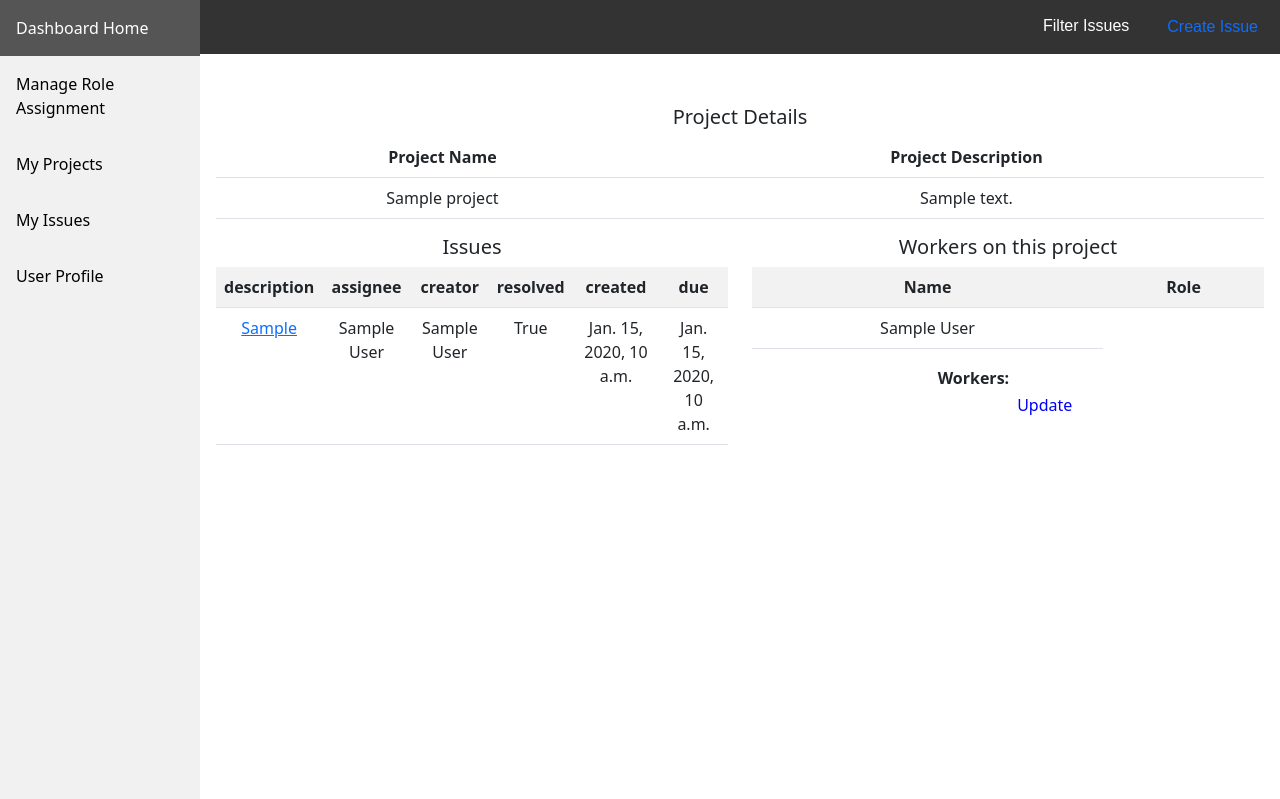
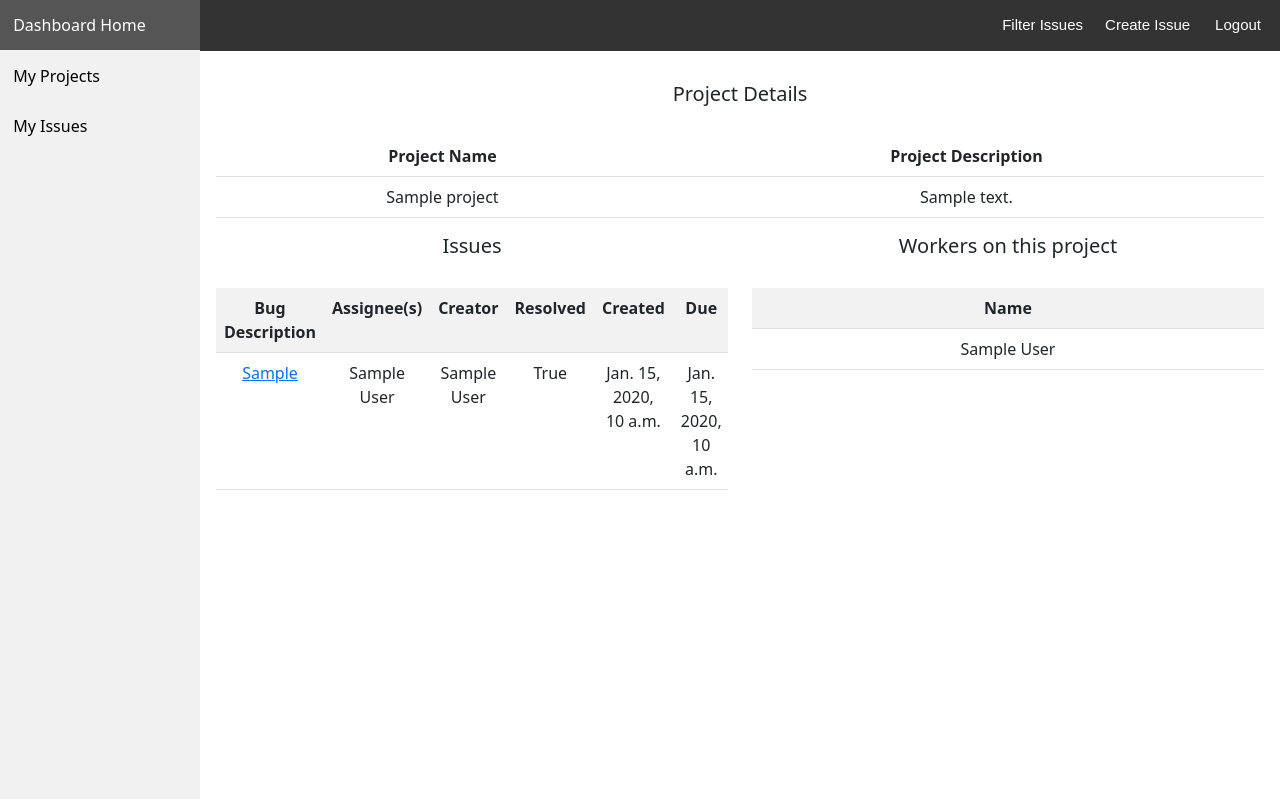
Before and after one commit to ccatherinee/bugtracker, a Django app: page /1/ in a window 1280 px wide. Shown: the top 799 px of the page. Run offline with Django 4.2, Linux system fonts and the light colour scheme; tables that the repository leaves empty hold one stand-in row (values such as "Sample post"); some libraries are stand-ins or nearby versions.

Commit message:
basis ui/ux done

```diff
--- a/core/forms.py
+++ b/core/forms.py
@@ -54,31 +54,30 @@ class IssueForm(forms.Form):
     # ids = User.objects.values_list('id', flat=True)
     usernames = [(user['id'], user['first_name'] + " " + user['last_name']) for user in users]
 
-    bug = forms.CharField(max_length=500)
-    due_date = forms.DateTimeField(label='date due')
-
     def __init__(self, curr_user, project_id, *args, **kwargs):
         super().__init__(*args, **kwargs)
         User =  get_user_model()
         users = User.objects.values()
         usernames = [(user['id'], user['first_name'] + " " + user['last_name']) for user in users if user['id'] != 1]
 
+        self.fields['Bug description'] = forms.CharField(max_length=500)
         self.fields['assignee'] = forms.MultipleChoiceField(choices=usernames)
         self.curr_user = curr_user
         self.project_id = project_id
+        self.fields['due_date'] = forms.DateTimeField(label='Date due')
 
     def save(self, commit=True):
         issue = Issue.objects.create(
             creator_id=self.curr_user,
             project_id=self.project_id,
-            bug=self.cleaned_data['bug'],
+            bug=self.cleaned_data['Bug description'],
             due_date=self.cleaned_data['due_date'],
         )
         # issue.assignee.add(self.cleaned_data['assignee'])
         [issue.assignee.add(assignee) for assignee in self.cleaned_data['assignee']]
 
         history = IssueHistory.objects.create(
-            bug=self.cleaned_data['bug'],
+            bug=self.cleaned_data['Bug description'],
             issue_id=issue.id,
         )
         [history.assignee.add(assignee) for assignee in self.cleaned_data['assignee']]
@@ -86,8 +85,7 @@ class IssueForm(forms.Form):
 
 class ProjectForm(forms.Form):
 
-    name = forms.CharField(max_length=60)
-    description = forms.CharField(max_length=500)
+
 
     def __init__(self, *args, **kwargs):
         super().__init__(*args, **kwargs)
@@ -95,14 +93,16 @@ class ProjectForm(forms.Form):
         users = User.objects.values()
         usernames = [(user['id'], user['first_name'] + " " + user['last_name']) for user in users if user['id'] != 1]
 
-        self.fields['workers'] = forms.MultipleChoiceField(widget=forms.CheckboxSelectMultiple, choices=usernames)
+        self.fields['Name'] = forms.CharField(max_length=60)
+        self.fields['Workers'] = forms.MultipleChoiceField(choices=usernames)
+        self.fields['Description'] = forms.CharField(max_length=500)
 
     def save(self, commit=True):
         project = Project.objects.create(
-            name=self.cleaned_data['name'],
-            description=self.cleaned_data['description']
+            name=self.cleaned_data['Name'],
+            description=self.cleaned_data['Description']
         )
-        [project.workers.add(worker) for worker in self.cleaned_data['workers']]
+        [project.workers.add(worker) for worker in self.cleaned_data['Workers']]
         return project
 
 class UpdateIssueForm(forms.Form):
@@ -135,11 +135,11 @@ class UpdateIssueForm(forms.Form):
         self.issue.save()
 
         history = IssueHistory.objects.create(
-            bug=self.cleaned_data['bug'],
+            bug=self.issue.bug,
             issue_id=self.issue.id,
             resolved=self.issue.resolved,
         )
-        [history.assignee.add(assignee) for assignee in self.cleaned_data['assignee']]
+        [history.assignee.add(assignee) for assignee in self.issue.assignee.all()]
 
 class UpdateWorkersForm(forms.Form):
     def __init__(self, project_id, *args, **kwargs):
@@ -151,10 +151,15 @@ class UpdateWorkersForm(forms.Form):
         users = list(all_users.difference(assigned_users))
         usernames = [(user.id, user.first_name + " " + user.last_name) for user in users if user.id != 1]
 
-        self.fields['workers'] = forms.MultipleChoiceField(widget=forms.CheckboxSelectMultiple, choices=usernames, required=False)
+
+        if len(usernames) != 0:
+            self.fields['Add workers to project'] = forms.MultipleChoiceField(choices=usernames, required=False)
+        else:
+            self.default_msg = "default"
+
 
     def save(self, commit=True):
-        [self.project.workers.add(worker) for worker in self.cleaned_data['workers']]
+        [self.project.workers.add(worker) for worker in self.cleaned_data['Add workers to project']]
         self.project.save()
 
 class CommentForm(forms.Form):
@@ -163,12 +168,12 @@ class CommentForm(forms.Form):
         super().__init__(*args, **kwargs)
         self.curr_user = curr_user
         self.issue_id = issue_id
-        self.fields['add a comment'] = forms.CharField(max_length=1000)
+        self.fields['Add a comment'] = forms.CharField(max_length=1000)
 
     def save(self, commit=True):
         comment = Comment.objects.create(
             poster_id=self.curr_user,
             issue_id=self.issue_id,
-            body=self.cleaned_data['add a comment']
+            body=self.cleaned_data['Add a comment']
         )
         return comment
--- a/core/static/style.css
+++ b/core/static/style.css
@@ -14,7 +14,7 @@
   .sidebar a {
     display: block;
     color: black;
-    padding: 16px;
+    padding: 13.2px;
     text-decoration: none;
   }
 
@@ -36,7 +36,7 @@
     padding: 1px 16px;
     height: 1000px;
     text-align:center;
-    margin-top: 50px;
+    margin-top: 30px;
   }
 
   /* On screens that are less than 700px wide, make the sidebar into a topbar */
@@ -74,15 +74,16 @@
   /* Links inside the navbar */
   .navbar-c form {
     float: right;
-    font-size: 16px;
+    font-size: 15px;
     color: white;
     text-align: center;
-    padding: 14px 16px;
     text-decoration: none;
+    padding-top: 12.5px;
+    padding-bottom: 11px;
   }
   .navbar-c a {
     float: right;
-    font-size: 19px;
+    font-size: 15px;
     color: white;
     text-align: center;
     padding: 14px 19px;
@@ -97,7 +98,7 @@
 
   /* Dropdown button */
   .dropdown-c .dropbtn {
-    font-size: 16px;
+    font-size: 15px;
     border: none;
     outline: none;
     color: white;
@@ -108,7 +109,7 @@
   }
 
   /* Add a red background color to navbar links on hover */
-  .navbar-c a:hover, .dropdown-c:hover .dropbtn {
+  .navbar-c a:hover, .navbar-c form:hover, .dropdown-c:hover .dropbtn {
     background-color: red;
   }
 
@@ -171,6 +172,15 @@ div .center {
   padding: 30px;
 }
 
+div .outline {
+  outline: dashed 1px black;
+  padding: 50px;
+  margin-top: 50px;
+}
+
+.spacing {
+  margin-top: 30px;
+}
 form {
   display: inline-block;
   text-align: left;
@@ -184,10 +194,49 @@ form {
   margin-top: 50px
 }
 
-.submit-c {
-  border: black;
-  outline: black;
-  color: darkgreen;
+.dropdown-d {
+  background: none;
+  border: none;
+  outline: none;
+  color: blue;
   cursor: pointer;
-  font-size: 30px;;
+  font-size: 15px;
 }
+
+.createissue {
+  background: none;
+  border: none;
+  outline: none;
+  color: white;
+  cursor: pointer;
+  font-size: 15px;
+}
+
+.h {
+  margin-bottom: 30px;
+}
+
+select {
+  margin-left: 15px;
+}
+
+#id1 {
+  margin-left: 15px;
+}
+
+#parent {
+  position: relative;
+  width: 500px;
+  height: 100px;
+}
+
+#child1 {
+  position: absolute;
+  right: 0;
+  bottom: 40px;
+}
+
+#child2 {
+  position: absolute;
+  left: 0;
+}
--- a/core/templates/core/project.html
+++ b/core/templates/core/project.html
@@ -10,15 +10,6 @@ href="{% static 'core/css/bootstrap.css' %}"
     <title>Project</title>
     <link rel="stylesheet" type="text/css" href="/core/static/style.css">
     <link rel="icon" type="image/png" href="{% static 'caterpillar.png' %}">
-    <style>
-        input[type=submit]{
-            background: none;
-            border: none;
-            outline: none;
-            color: blue;
-            cursor: pointer;
-        }
-    </style>
   </head>
 
 
@@ -26,16 +17,16 @@ href="{% static 'core/css/bootstrap.css' %}"
 
     <div class="sidebar">
         <a href="{% url 'base' %}">Dashboard Home</a>
-        <a href="#">Manage Role Assignment</a>
         <a href="{% url 'projects' %}">My Projects</a>
         <a href="{% url 'myissues' %}">My Issues</a>
-        <a href="#">User Profile</a>
     </div>
 
 
     <div class="navbar-c">
+        <a href="{% url 'logout' %}">Logout</a>
+
         <form action="/createissue/">
-        <input type="submit" value="Create Issue" class="text-primary">
+        <input type="submit" value="Create Issue" class="createissue">
         </form>
 
         <div class="dropdown-c">
@@ -44,23 +35,24 @@ href="{% static 'core/css/bootstrap.css' %}"
             </button>
             <div class="dropdown-content">
                 <form method='get' action='#'>
-                <input type="submit" value="created by me" name="created by me" class="text-primary"/>
+                <input type="submit" value="created by me" name="created by me" class="text-primary dropdown-d"/>
                 </form>
 
                 <form method='get' action='#'>
-                <input type="submit" value="unresolved" name="unresolved" class="text-primary"/>
+                <input type="submit" value="unresolved" name="unresolved" class="text-primary dropdown-d"/>
                 </form>
 
                 <form method='get' action='#'>
-                <input type="submit" value="resolved" name="resolved" class="text-primary"/>
+                <input type="submit" value="resolved" name="resolved" class="text-primary dropdown-d"/>
                 </form>
             </div>
         </div>
+
     </div>
 
 
     <div class="content">
-        <h5 class="sub-header" style="text-align:center">Project Details</h2>
+        <h5 class="h" style="text-align:center">Project Details</h5>
 
         <table class="table">
             <tr>
@@ -76,17 +68,17 @@ href="{% static 'core/css/bootstrap.css' %}"
 
         <div class="row">
             <div class="col-md-6">
-                <h5 class="sub-header">Issues</h2>
+                <h5 class="h">Issues</h5>
                 <div class="table-responsive">
 
                     <table class="table table-striped">
                         <tr>
-                            <th>description</th>
-                            <th>assignee</th>
-                            <th>creator</th>
-                            <th>resolved</th>
-                            <th>created</th>
-                            <th>due</th>
+                            <th>Bug Description</th>
+                            <th>Assignee(s)</th>
+                            <th>Creator</th>
+                            <th>Resolved</th>
+                            <th>Created</th>
+                            <th>Due</th>
                         </tr>
                         {% for bug, assignees, creator, resolved, created, due in information %}
                         <tr>
@@ -103,12 +95,11 @@ href="{% static 'core/css/bootstrap.css' %}"
             </div>
 
             <div class="col-md-6">
-                <h5 class="sub-header">Workers on this project</h2>
+                <h5 class="h">Workers on this project</h5>
                 <div class="table-responsive">
                     <table class="table table-striped">
                         <tr>
                             <th>Name</th>
-                            <th>Role</th>
                         </tr>
                         {% for worker in workers %}
                         <tr>
@@ -118,17 +109,20 @@ href="{% static 'core/css/bootstrap.css' %}"
                     </table>
                 </div>
 
-
+                {% if form.default_msg != "default" %}
+                <div class="outline">
                     <form method="post">
                         {% csrf_token %}
                         <table>
                             {{ form.as_table}}
                             <tr>
                                 <td></td>
-                            <td><input type="submit" name="Update" value="Update" /></td>
+                                <td><input type="submit" name="Update" value="Update" id="id1" class="spacing"/></td>
                             </tr>
                         </table>
                     </form>
+                </div>
+                {% endif %}
             </div>
         </div>
     </div>
--- a/core/views.py
+++ b/core/views.py
@@ -4,7 +4,7 @@ from django.contrib import messages
 from django.contrib.auth import get_user_model, logout
 from django.http import HttpResponse
 
-from .models import Project, Issue, Comment
+from .models import Project, Issue, Comment, IssueHistory
 from django.contrib.auth.models import User
 
 # Create your views here.
@@ -119,6 +119,19 @@ def project(request, project_id):
 def issue(request, issue_id):
     project_id = request.session['project']
     current_user = request.user.id
+    bug = Issue.objects.get(id=issue_id)
+
+    history_information = []
+    histories = IssueHistory.objects.filter(issue_id=issue_id)
+    for history in histories:
+        issue = history.bug
+        resolved = history.resolved
+        assignees = ""
+        for assignee in history.assignee.all():
+            user = User.objects.get(pk=assignee.id)
+            assignees = user.first_name + " " + user.last_name + ", " + assignees
+        date = history.date
+        history_information.append((issue, resolved, assignees[:-2], date))
 
     comments = Comment.objects.filter(issue_id=issue_id)
 
@@ -134,7 +147,7 @@ def issue(request, issue_id):
             if f.is_valid():
                 f.save()
                 messages.success(request, 'Issue updated successfully')
-                return redirect('/%s/' % project_id)
+                return redirect('/%s/details' % issue_id)
         else:
             f = UpdateIssueForm(issue_id)
         if "Comment" in request.POST:
@@ -148,7 +161,19 @@ def issue(request, issue_id):
         f = UpdateIssueForm(issue_id)
         g = CommentForm(current_user, issue_id)
 
-    return render(request, 'core/issue.html', {'form': f, 'form2': g, 'comments': comments, 'posters': posters})
+    information = []
+    user = User.objects.get(pk=bug.creator_id)
+    creator = user.first_name + " " + user.last_name
+    assignees = ""
+    for assignee in bug.assignee.all():
+        user = User.objects.get(pk=assignee.id)
+        assignees = user.first_name + " " + user.last_name + ", " + assignees
+    resolved = bug.resolved
+    created = bug.pub_date
+    due = bug.due_date
+    information.append((bug, assignees[:-2], creator, resolved, created, due))
+
+    return render(request, 'core/issue.html', {'form': f, 'form2': g, 'comments': comments, 'posters': posters, 'information': information, 'history_information': history_information})
 
 
 def myissues(request):
```
Also changed, not shown: core/templates/core/base.html (+2 -5 lines), core/templates/core/createissue.html (+4 -7 lines), core/templates/core/createproject.html (+4 -8 lines), core/templates/core/issue.html (+86 -12 lines), core/templates/core/myissues.html (+5 -16 lines), core/templates/core/projects.html (+3 -5 lines). Lines whose indentation alone changed are shown as unchanged.
